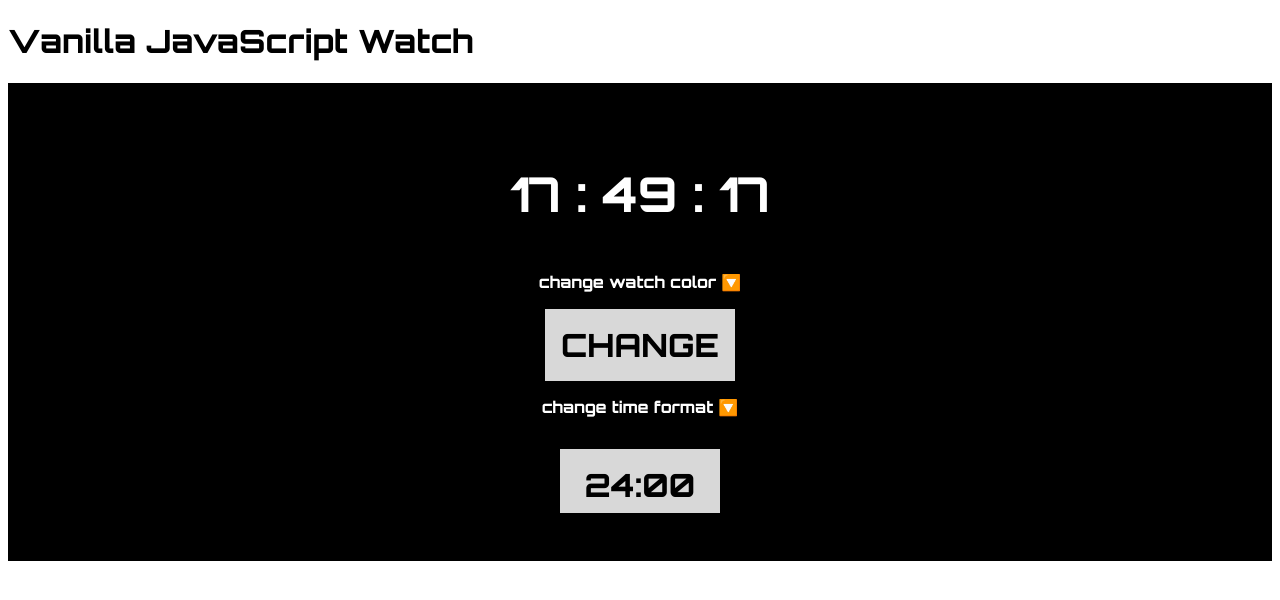
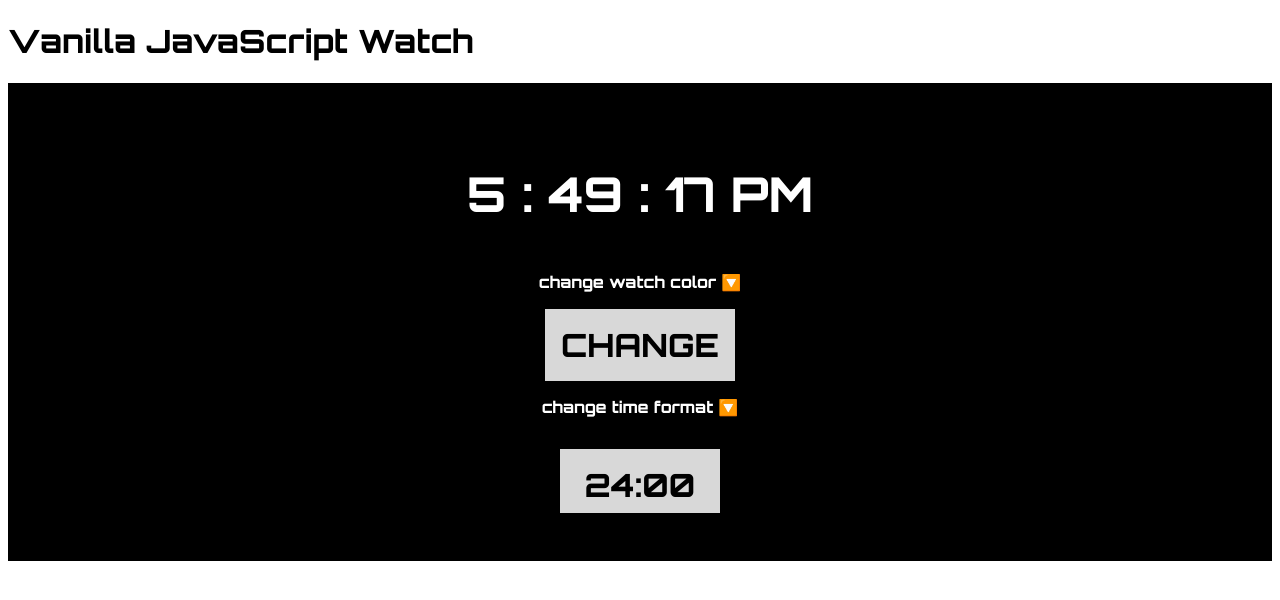
Before and after one commit to andreiBarut/digital-watch-vanillajs, a plain HTML site: page index.html in a window 1280 px wide. Both pictures are taken after a click on the button "AM/PM". Drawn offline with Linux system fonts and the light colour scheme.

Commit message:
refactored JS code, moved conditions inside ()=>s

```diff
--- a/script.js
+++ b/script.js
@@ -1,6 +1,6 @@
 window.onload = () => {
 	const colors = ["red", "orange", "green", "blue", "indigo", "violet", "white"];
-
+	let isMilitary = true;
 	let increment = 0;
 
 	const timeParagraph = document.getElementById("time-paragraph");
@@ -10,7 +10,6 @@ window.onload = () => {
 	const changeTimeFormatButton = document.getElementById(
 		"change-time-format-button"
 	);
-	let isMilitary = true;
 	changeTimeFormatButton.innerText = "AM/PM";
 	changeTimeFormatButton.addEventListener("click", () => {
 		if (isMilitary) {
@@ -34,17 +33,17 @@ window.onload = () => {
 	setInterval(() => {
 		const date = new Date();
 		let time = "";
-		if (!isMilitary && date.getHours() > 12 && date.getHours < 24) {
+		if (subtractTwelve(isMilitary, date.getHours())) {
 			time = `${
 				date.getHours() - 12
 			} : ${date.getMinutes()} : ${date.getSeconds()} PM`;
 			timeParagraph.innerText = time;
-		} else if (!isMilitary && date.getHours() <= 12) {
+		} else if (notSubtractTwelve(isMilitary, date.getHours())) {
 			time = `${date.getHours()} : ${date.getMinutes()} : ${date.getSeconds()} AM`;
 			timeParagraph.innerText = time;
 		} else {
 			time = `${date.getHours()} : ${date.getMinutes()} : ${date.getSeconds()}`;
-			console.log(time);
+			console.log(time); //! THIS LOGS THE TIME, FOR TESTING ONLY
 			timeParagraph.innerText = time;
 		}
 	}, 1000);
@@ -52,3 +51,7 @@ window.onload = () => {
 
 // TODO - add timezone api that returns date Object depending on the time zone. Use fetch and get method
 // TODO - recreate the same app in react, using axios
+
+//*CONDITIONS FOR DISPLAYING AM OR MILITARY TIME, AS ARROW FUNCTIONS TO BE PASSED AND CALLED INSIDE THE IF STATEMENTS FROM THE SET INTERVAL FUNCTION WHICH DISPLAYS AND CHANGES TIME FORMAT
+let subtractTwelve = (bool, date) => !bool && date > 12 && !bool && date <= 24;
+let notSubtractTwelve = (bool, date) => !bool && date <= 12;
```
Also changed, not shown: index.html (indentation only).
